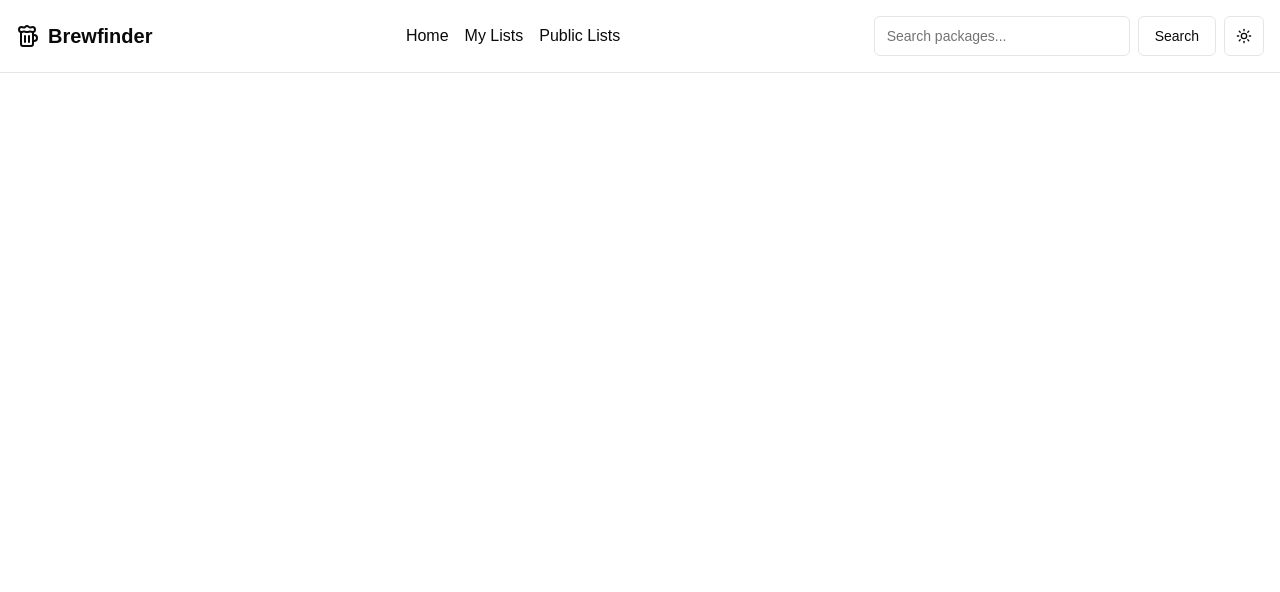
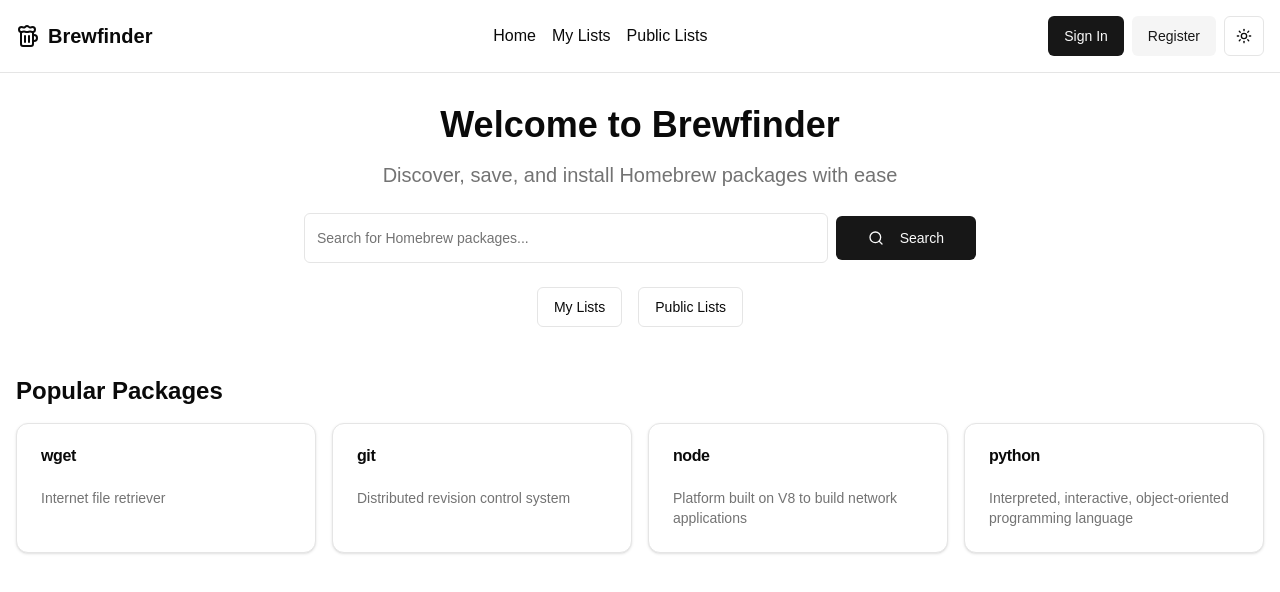
Before and after one commit to bhyxen/brewfinder, a Next.js app: page / in a window 1280 px wide. Shown: the top 592 px of the page. Built offline with nearby package versions, Linux system fonts and the light colour scheme.

Commit message:
feat: initial pages for home and lists

```diff
--- a/src/app/globals.css
+++ b/src/app/globals.css
@@ -1,4 +1,4 @@
-@import 'tailwindcss';
+@import "tailwindcss";
 
 @plugin 'tailwindcss-animate';
 
@@ -97,7 +97,7 @@
 		--radius: 0.5rem;
 	}
 	.dark {
-		--background: 0 0% 3.9%;
+		--background: 0 0% 10.9%;
 		--foreground: 0 0% 98%;
 		--card: 0 0% 3.9%;
 		--card-foreground: 0 0% 98%;
--- a/src/app/layout.tsx
+++ b/src/app/layout.tsx
@@ -1,6 +1,7 @@
 import type { Metadata } from "next";
 import { ThemeProvider } from "@/components/ThemeProvider";
 import { Geist, Geist_Mono } from "next/font/google";
+import Header from "@/components/Header";
 import "./globals.css";
 
 const geistSans = Geist({
@@ -14,8 +15,8 @@ const geistMono = Geist_Mono({
 });
 
 export const metadata: Metadata = {
-	title: "Create Next App",
-	description: "Generated by create next app",
+	title: "Brewfinder - Homebrew Package Explorer",
+	description: "Discover, save, and install Homebrew packages with ease",
 };
 
 export default function RootLayout({
@@ -34,7 +35,8 @@ export default function RootLayout({
 					enableSystem
 					disableTransitionOnChange
 				>
-					{children}
+					<Header />
+					<main className="container mx-auto px-4 py-8">{children}</main>
 				</ThemeProvider>
 			</body>
 		</html>
--- /dev/null
+++ b/src/app/my-lists/page.tsx
@@ -0,0 +1,45 @@
+import { Button } from "@/components/ui/button";
+import {
+	Card,
+	CardContent,
+	CardDescription,
+	CardFooter,
+	CardHeader,
+	CardTitle,
+} from "@/components/ui/card";
+import Link from "next/link";
+
+export default function MyLists() {
+	// This would typically come from an API call or database
+	const myLists = [
+		{ id: 1, name: "Development Tools", packageCount: 5 },
+		{ id: 2, name: "Data Science Essentials", packageCount: 8 },
+		{ id: 3, name: "System Utilities", packageCount: 3 },
+	];
+
+	return (
+		<div className="space-y-8">
+			<h1 className="text-3xl font-bold">My Lists</h1>
+			<div className="grid grid-cols-1 md:grid-cols-2 lg:grid-cols-3 gap-4">
+				{myLists.map((list) => (
+					<Card key={list.id}>
+						<CardHeader>
+							<CardTitle>{list.name}</CardTitle>
+							<CardDescription>{list.packageCount} packages</CardDescription>
+						</CardHeader>
+						<CardContent>
+							{/* Add more details or a preview of the list here */}
+						</CardContent>
+						<CardFooter className="flex justify-between">
+							<Button variant="outline" asChild>
+								<Link href={`/my-lists/${list.id}`}>View</Link>
+							</Button>
+							<Button>Generate Script</Button>
+						</CardFooter>
+					</Card>
+				))}
+			</div>
+			<Button>Create New List</Button>
+		</div>
+	);
+}
--- a/src/app/page.tsx
+++ b/src/app/page.tsx
@@ -1,9 +1,76 @@
-import Header from "@/components/Header";
+import { Button } from "@/components/ui/button";
+import {
+	Card,
+	CardContent,
+	CardDescription,
+	CardHeader,
+	CardTitle,
+} from "@/components/ui/card";
+import { Input } from "@/components/ui/input";
+import Link from "next/link";
+import { Search } from "lucide-react";
 
 export default function Home() {
+	// This would typically come from an API call
+	const popularPackages = [
+		{ name: "wget", description: "Internet file retriever" },
+		{ name: "git", description: "Distributed revision control system" },
+		{
+			name: "node",
+			description: "Platform built on V8 to build network applications",
+		},
+		{
+			name: "python",
+			description:
+				"Interpreted, interactive, object-oriented programming language",
+		},
+	];
+
 	return (
-		<main className="">
-			<Header />
-		</main>
+		<div className="space-y-12">
+			<section className="text-center space-y-6">
+				<h1 className="text-4xl font-bold mb-4">Welcome to Brewfinder</h1>
+				<p className="text-xl text-muted-foreground">
+					Discover, save, and install Homebrew packages with ease
+				</p>
+				<div className="max-w-2xl mx-auto">
+					<form className="flex items-center space-x-2">
+						<Input
+							type="search"
+							placeholder="Search for Homebrew packages..."
+							className="text-lg py-6 bg-card"
+						/>
+						<Button type="submit" size="lg">
+							<Search className="mr-2 h-5 w-5" />
+							Search
+						</Button>
+					</form>
+				</div>
+				<div className="flex justify-center space-x-4">
+					<Button asChild variant="outline">
+						<Link href="/my-lists">My Lists</Link>
+					</Button>
+					<Button asChild variant="outline">
+						<Link href="/public-lists">Public Lists</Link>
+					</Button>
+				</div>
+			</section>
+
+			<section>
+				<h2 className="text-2xl font-semibold mb-4">Popular Packages</h2>
+				<div className="grid grid-cols-1 md:grid-cols-2 lg:grid-cols-4 gap-4">
+					{popularPackages.map((pkg) => (
+						<Card key={pkg.name}>
+							<CardHeader>
+								<CardTitle>{pkg.name}</CardTitle>
+							</CardHeader>
+							<CardContent>
+								<CardDescription>{pkg.description}</CardDescription>
+							</CardContent>
+						</Card>
+					))}
+				</div>
+			</section>
+		</div>
 	);
 }
--- /dev/null
+++ b/src/app/public-lists/page.tsx
@@ -0,0 +1,53 @@
+import { Button } from "@/components/ui/button";
+import {
+	Card,
+	CardContent,
+	CardDescription,
+	CardFooter,
+	CardHeader,
+	CardTitle,
+} from "@/components/ui/card";
+import Link from "next/link";
+
+export default function PublicLists() {
+	// This would typically come from an API call or database
+	const publicLists = [
+		{
+			id: 1,
+			name: "Web Development Essentials",
+			author: "johndoe",
+			packageCount: 10,
+		},
+		{
+			id: 2,
+			name: "Data Science Toolkit",
+			author: "janedoe",
+			packageCount: 15,
+		},
+		{ id: 3, name: "DevOps Tools", author: "bobsmith", packageCount: 8 },
+	];
+
+	return (
+		<div className="space-y-8">
+			<h1 className="text-3xl font-bold">Public Lists</h1>
+			<div className="grid grid-cols-1 md:grid-cols-2 lg:grid-cols-3 gap-4">
+				{publicLists.map((list) => (
+					<Card key={list.id}>
+						<CardHeader>
+							<CardTitle>{list.name}</CardTitle>
+							<CardDescription>By {list.author}</CardDescription>
+						</CardHeader>
+						<CardContent>
+							<p>{list.packageCount} packages</p>
+						</CardContent>
+						<CardFooter>
+							<Button variant="outline" asChild>
+								<Link href={`/public-lists/${list.id}`}>View</Link>
+							</Button>
+						</CardFooter>
+					</Card>
+				))}
+			</div>
+		</div>
+	);
+}
--- a/src/components/Header.tsx
+++ b/src/components/Header.tsx
@@ -1,6 +1,5 @@
 import Link from "next/link";
 import { Button } from "@/components/ui/button";
-import { Input } from "@/components/ui/input";
 import { Beer } from "lucide-react";
 import { ModeToggle } from "@/components/ModeToggle";
 
@@ -12,18 +11,20 @@ export default function Header() {
 					<Beer className="h-6 w-6" />
 					<span className="text-xl font-bold">Brewfinder</span>
 				</Link>
-				<nav className="hidden md:flex space-x-4">
-					<Link href="/">Home</Link>
-					<Link href="/my-lists">My Lists</Link>
-					<Link href="/public-lists">Public Lists</Link>
+				<nav className="flex space-x-4">
+					<Link href="/" className="font-medium">
+						Home
+					</Link>
+					<Link href="/my-lists" className="font-medium">
+						My Lists
+					</Link>
+					<Link href="/public-lists" className="font-medium">
+						Public Lists
+					</Link>
 				</nav>
 				<div className="flex items-center space-x-2">
-					<Input
-						type="search"
-						placeholder="Search packages..."
-						className="w-64"
-					/>
-					<Button variant="outline">Search</Button>
+					<Button variant="default">Sign In</Button>
+					<Button variant="secondary">Register</Button>
 					<ModeToggle />
 				</div>
 			</div>
--- /dev/null
+++ b/src/components/ui/card.tsx
@@ -0,0 +1,68 @@
+import * as React from "react"
+
+import { cn } from "@/lib/utils"
+
+function Card({ className, ...props }: React.ComponentProps<"div">) {
+  return (
+    <div
+      data-slot="card"
+      className={cn(
+        "bg-card text-card-foreground rounded-xl border shadow-sm",
+        className
+      )}
+      {...props}
+    />
+  )
+}
+
+function CardHeader({ className, ...props }: React.ComponentProps<"div">) {
+  return (
+    <div
+      data-slot="card-header"
+      className={cn("flex flex-col gap-1.5 p-6", className)}
+      {...props}
+    />
+  )
+}
+
+function CardTitle({ className, ...props }: React.ComponentProps<"div">) {
+  return (
+    <div
+      data-slot="card-title"
+      className={cn("leading-none font-semibold tracking-tight", className)}
+      {...props}
+    />
+  )
+}
+
+function CardDescription({ className, ...props }: React.ComponentProps<"div">) {
+  return (
+    <div
+      data-slot="card-description"
+      className={cn("text-muted-foreground text-sm", className)}
+      {...props}
+    />
+  )
+}
+
+function CardContent({ className, ...props }: React.ComponentProps<"div">) {
+  return (
+    <div
+      data-slot="card-content"
+      className={cn("p-6 pt-0", className)}
+      {...props}
+    />
+  )
+}
+
+function CardFooter({ className, ...props }: React.ComponentProps<"div">) {
+  return (
+    <div
+      data-slot="card-footer"
+      className={cn("flex items-center p-6 pt-0", className)}
+      {...props}
+    />
+  )
+}
+
+export { Card, CardHeader, CardFooter, CardTitle, CardDescription, CardContent }
```
Lines whose indentation alone changed are shown as unchanged.
